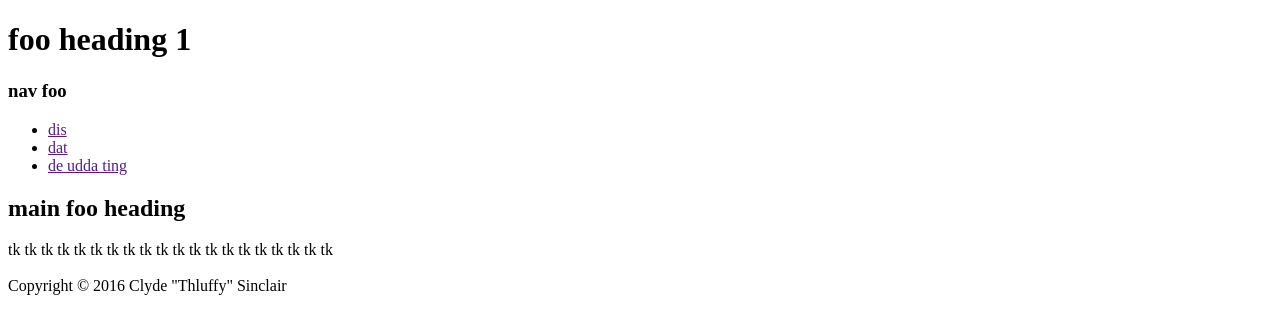
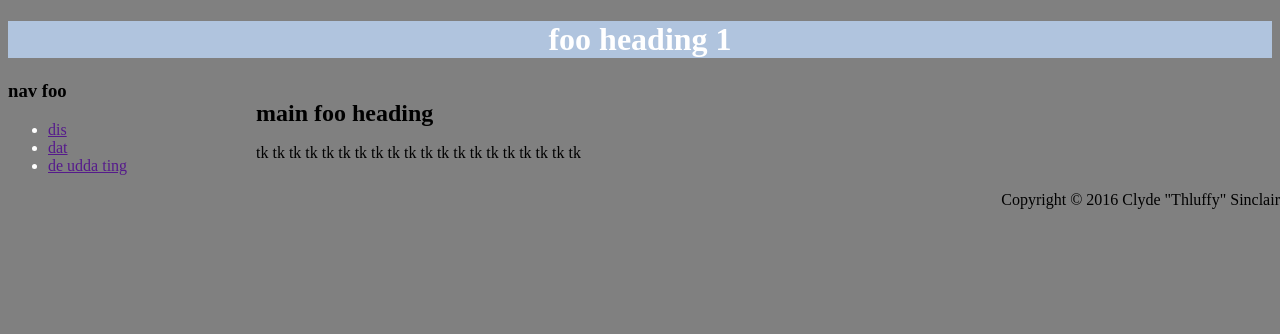
Before and after one commit to sxia1/css3ways, a plain HTML site: page 1_inline/index.html in a window 1280 px wide. Drawn offline with Linux system fonts and the light colour scheme.

Commit message:
added inline css( needs more refinement)

```diff
--- a/1_inline/index.html
+++ b/1_inline/index.html
@@ -6,21 +6,23 @@
     <title>foo title</title>
   </head>
 
-  <body>
-    <h1>foo heading 1</h1>
-    <h3>nav foo</h3>
-    <ul>
+  <body style="background-color:gray;">
+    <h1 style="text-align:center;background-color:lightsteelblue;color:white;">foo heading 1</h1>
+    <div id="nav" style="width :20%;height:70%;">
+    <h3 style="text-align: left;color:black;">nav foo</h3>
+    <ul style="text-align:left;color:white;">
       <li><a href="">dis</a></li>
       <li><a href="">dat</a></li>
       <li><a href="">de udda ting</a></li>
     </ul>
-    <h2>main foo heading</h2>
-    <p>tk tk tk tk tk tk tk tk tk tk tk tk tk tk tk tk tk tk tk tk
+    </div>
+    <h2 style="text:align:left;position: absolute;width :40%;right:40%;top:10%;">main foo heading</h2>
+    <p style="text:align:left;font-size:16px;width :40%;position: absolute;right:40%;top:16%;">tk tk tk tk tk tk tk tk tk tk tk tk tk tk tk tk tk tk tk tk
 
       <br>
       <br>
 
-      Copyright &copy; 2016 Clyde "Thluffy" Sinclair
+      <div id ="footer" style="position: absolute;right:0px;">Copyright &copy; 2016 Clyde "Thluffy" Sinclair</div>
 
   </body>
 
```
